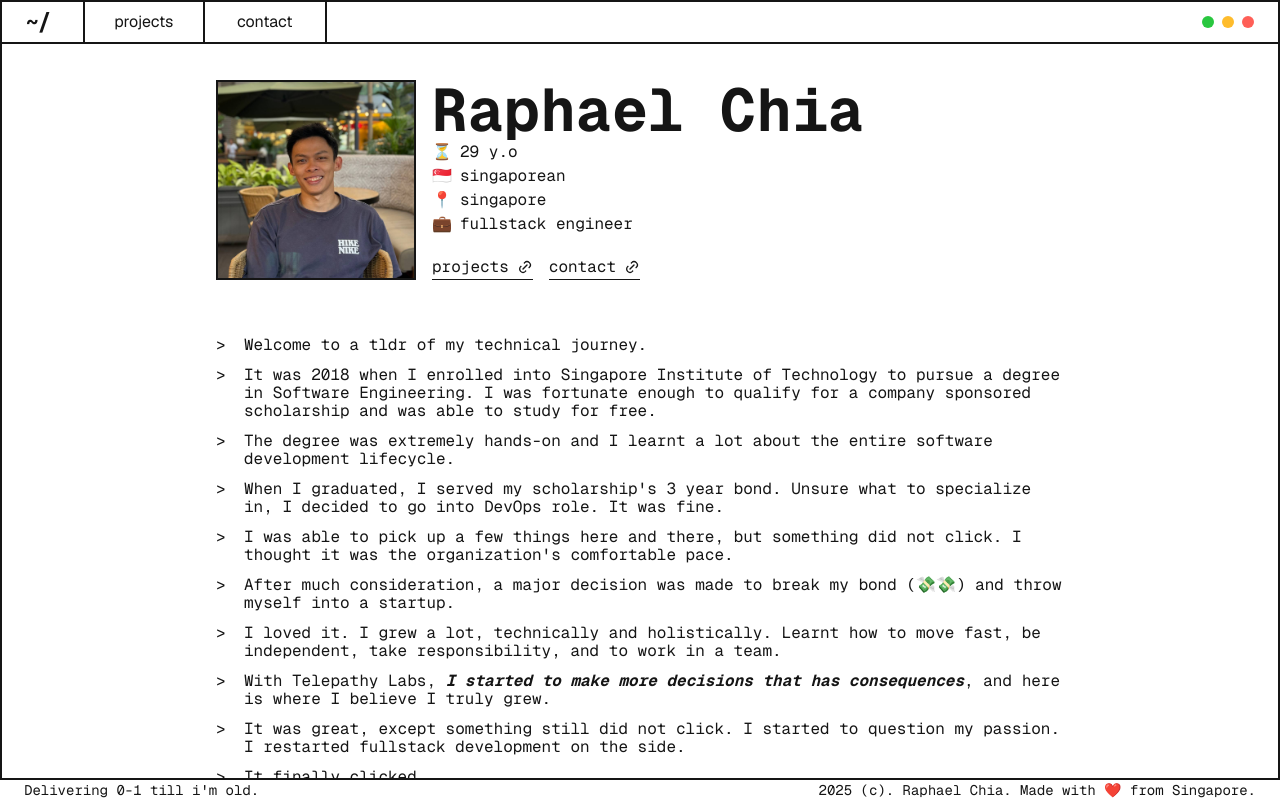
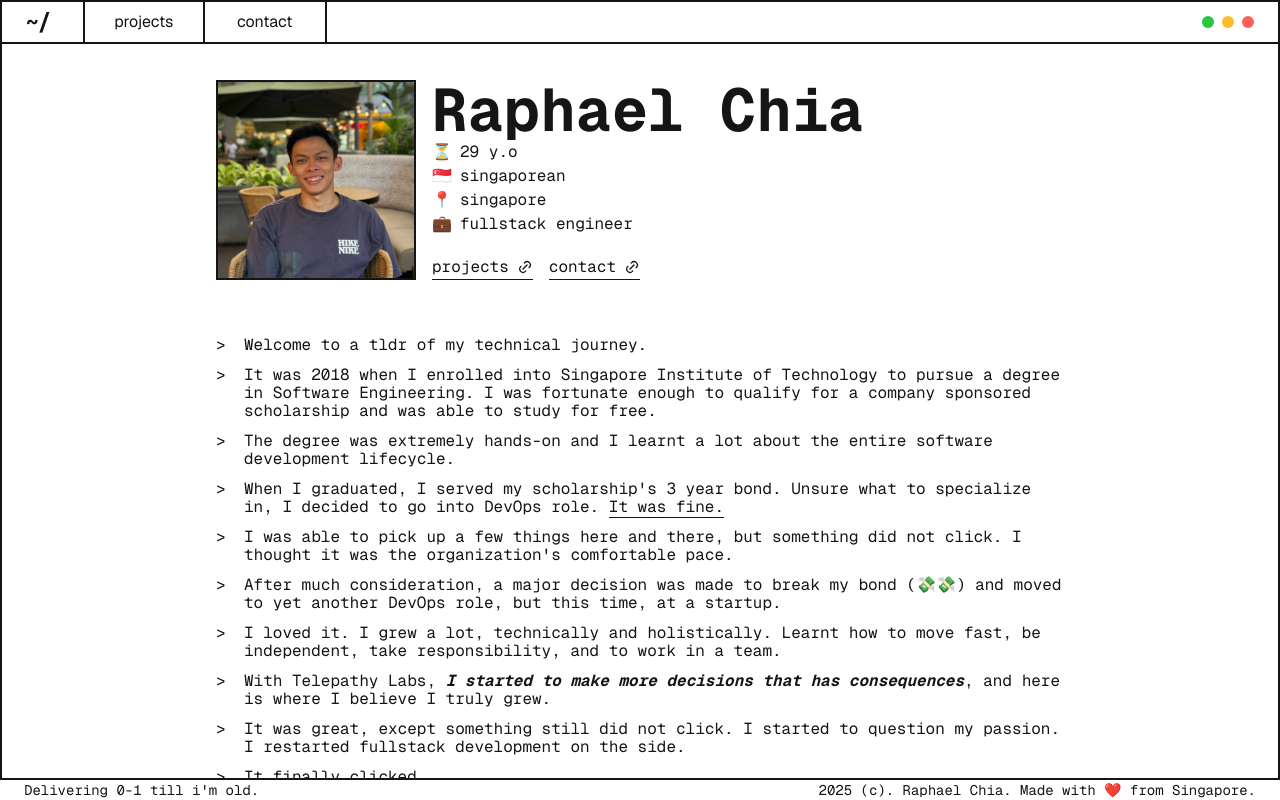
Before and after one commit to RaphaelChia/about-me, a Next.js app: page / in a window 1280 px wide. Built offline with nearby package versions, Linux system fonts and the light colour scheme.

Commit message:
copywriting and tooltip text center

```diff
--- a/src/app/page.tsx
+++ b/src/app/page.tsx
@@ -80,8 +80,15 @@ export default function Home() {
       <Sentence>
         When I graduated, I served my scholarship&apos;s 3 year bond. Unsure
         what to specialize in, I decided to go into DevOps role.{" "}
-        <TooltipText hoverContents="It was not.">
-          <span>It was fine.</span>
+        <TooltipText
+          hoverContents={
+            <div className="max-w-[220px]">
+              It was not. I was half doing pre-sale, half doing solution
+              architecting, and barely any devops.
+            </div>
+          }
+        >
+          <span className="border-b">It was fine.</span>
         </TooltipText>
       </Sentence>
       <Sentence>
@@ -90,7 +97,8 @@ export default function Home() {
       </Sentence>
       <Sentence>
         After much consideration, a major decision was made to break my bond
-        (💸💸) and throw myself into a startup.
+        (💸💸) and moved to yet another DevOps role, but this time, at a
+        startup.
       </Sentence>
       <Sentence>
         I loved it. I grew a lot, technically and holistically. Learnt how to
--- a/src/components/hovers/tooltip.tsx
+++ b/src/components/hovers/tooltip.tsx
@@ -47,7 +47,7 @@ function TooltipContent({
         sideOffset={sideOffset}
         side={props.side}
         className={cn(
-          "bg-foreground text-background animate-in fade-in-0 zoom-in-95 data-[state=closed]:animate-out data-[state=closed]:fade-out-0 data-[state=closed]:zoom-out-95 data-[side=bottom]:slide-in-from-top-2 data-[side=left]:slide-in-from-right-2 data-[side=right]:slide-in-from-left-2 data-[side=top]:slide-in-from-bottom-2 z-50 w-fit origin-(--radix-tooltip-content-transform-origin) rounded-md px-3 py-1.5 text-xs text-balance font-semibold",
+          "bg-foreground text-background animate-in fade-in-0 zoom-in-95 data-[state=closed]:animate-out data-[state=closed]:fade-out-0 data-[state=closed]:zoom-out-95 data-[side=bottom]:slide-in-from-top-2 data-[side=left]:slide-in-from-right-2 data-[side=right]:slide-in-from-left-2 data-[side=top]:slide-in-from-bottom-2 z-50 w-fit origin-(--radix-tooltip-content-transform-origin) rounded-md px-3 py-1.5 text-xs text-balance font-semibold text-center",
           className
         )}
         {...props}
```
